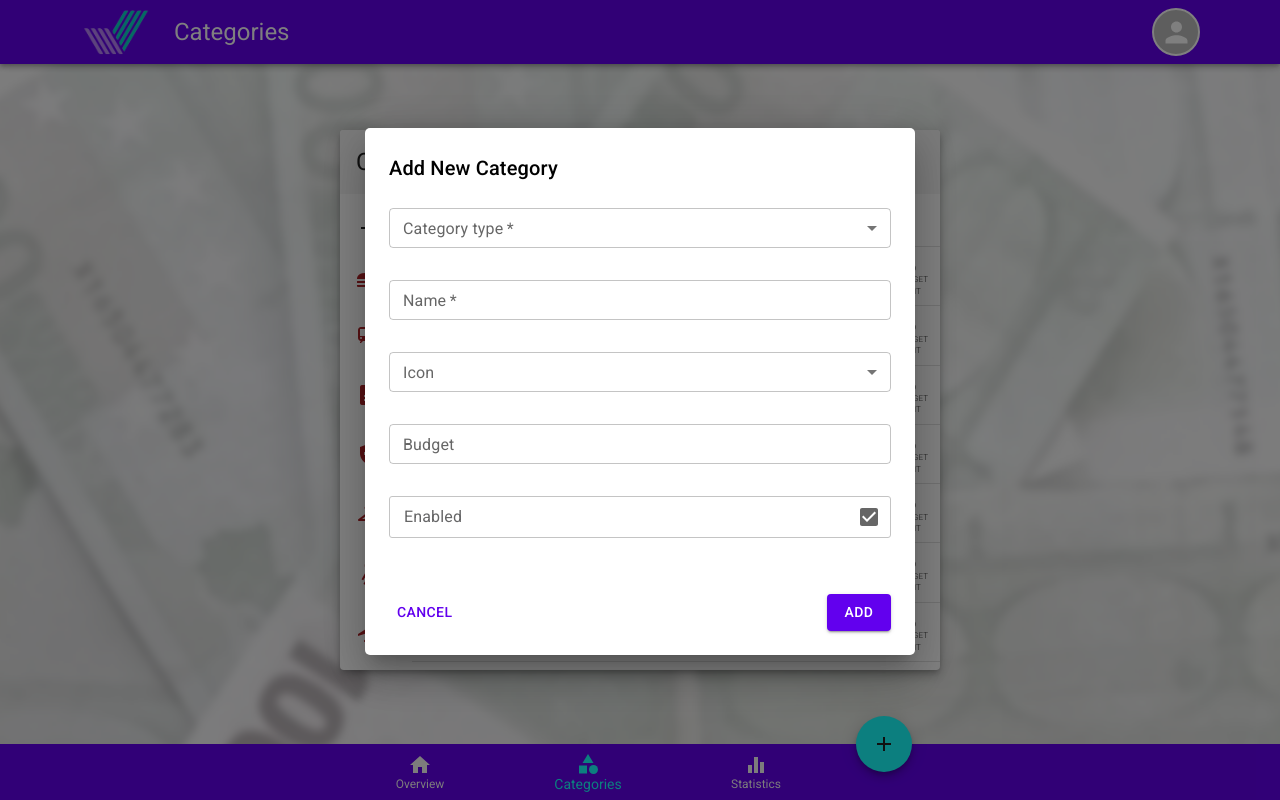
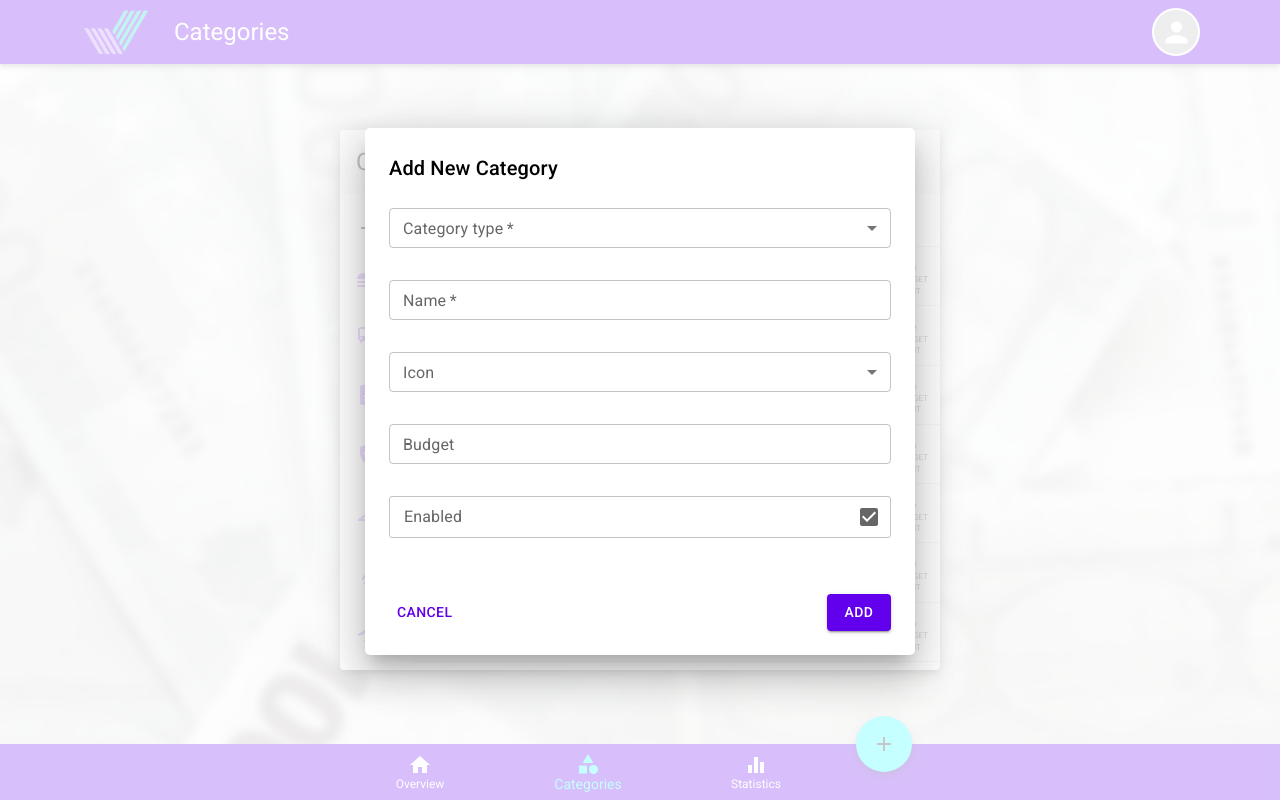
Before and after one commit to daniela-damjanoska/Project03-React.js-MUI--CoinTracker, a React (Create React App) app: page /categories in a window 1280 px wide. Both pictures are taken after a click on the item "Add New Category". Built offline with nearby package versions, Linux system fonts and the light colour scheme.

Commit message:
category dropdown fixed, backdrop modal color changed to white, work in progress

```diff
--- a/src/Components/CategoryModal.jsx
+++ b/src/Components/CategoryModal.jsx
@@ -70,6 +70,11 @@ export default function CategoryModal({ closeModal, addOrEdit }) {
             onClose={closeModal}
             aria-labelledby="modal-title"
             aria-describedby="modal-description"
+            sx={{
+                '& .MuiBackdrop-root': {
+                    backgroundColor: '#ffffffbf',
+                },
+            }}
         >
             <Box
                 sx={{
--- a/src/Components/EntryModal.jsx
+++ b/src/Components/EntryModal.jsx
@@ -36,6 +36,19 @@ export default function EntryModal({ closeModal, typeDefault }) {
 
     const { categories } = useContext(Context);
 
+    const filteredEnabledCategories = categories.filter(
+        category => category.isEnabled === true
+    );
+
+    const filteredIncomeOrExpenseCategories =
+        entryType === 'income'
+            ? filteredEnabledCategories.filter(
+                  category => category.type === 'income'
+              )
+            : filteredEnabledCategories.filter(
+                  category => category.type === 'expense'
+              );
+
     const matches = useMediaQuery('(min-width:601px)');
 
     const handleModalClosing = () => closeModal();
@@ -54,17 +67,6 @@ export default function EntryModal({ closeModal, typeDefault }) {
 
         console.log(newEntry);
 
-        // isEditing
-        //     ? updateCategory(
-        //           3,
-        //           categoryType,
-        //           categoryName,
-        //           categoryIcon,
-        //           categoryBudget,
-        //           isEnabled
-        //       )
-        //     : addCategory(newCategory);
-
         handleModalClosing();
     };
 
@@ -74,6 +76,11 @@ export default function EntryModal({ closeModal, typeDefault }) {
             onClose={closeModal}
             aria-labelledby="modal-title"
             aria-describedby="modal-description"
+            sx={{
+                '& .MuiBackdrop-root': {
+                    backgroundColor: '#ffffffbf',
+                },
+            }}
         >
             <Box
                 sx={{
@@ -130,11 +137,13 @@ export default function EntryModal({ closeModal, typeDefault }) {
                             onChange={e => setCategory(e.target.value)}
                             MenuProps={MenuProps}
                         >
-                            {categories.map(({ name }, idx) => (
-                                <MenuItem value={name} key={idx}>
-                                    {name}
-                                </MenuItem>
-                            ))}
+                            {filteredIncomeOrExpenseCategories.map(
+                                ({ name }, idx) => (
+                                    <MenuItem value={name} key={idx}>
+                                        {name}
+                                    </MenuItem>
+                                )
+                            )}
                         </Select>
                     </FormControl>
                     <TextField
--- a/src/Components/Navigation.jsx
+++ b/src/Components/Navigation.jsx
@@ -24,7 +24,7 @@ export default function Navigation({ active }) {
     //for default type value
     const [isExpense, setIsExpense] = useState(true);
 
-    // const { addEntry, updateEntry } = useContext(Context);
+    const { categories, addEntry, updateEntry } = useContext(Context);
 
     const matches = useMediaQuery('(min-width:601px)');
 
@@ -115,6 +115,11 @@ export default function Navigation({ active }) {
                 onClose={handleCloseModal}
                 aria-labelledby="parent-modal-title"
                 aria-describedby="parent-modal-description"
+                sx={{
+                    '& .MuiBackdrop-root': {
+                        backgroundColor: '#ffffffbf',
+                    },
+                }}
             >
                 <Box
                     sx={{
--- a/src/Pages/Categories.jsx
+++ b/src/Pages/Categories.jsx
@@ -71,7 +71,7 @@ export default function Categories() {
                     >
                         <ListItemButton>
                             <ListItemIcon>
-                                <AddIcon color="dark"></AddIcon>
+                                <AddIcon color="dark" />
                             </ListItemIcon>
                             <ListItemText primary="Add New Category" />
                         </ListItemButton>
@@ -91,7 +91,7 @@ export default function Categories() {
                                     sx={{
                                         color:
                                             category.type === 'expense'
-                                                ? '#af2126'
+                                                ? '#b983fb'
                                                 : '#3caca4',
                                     }}
                                 >
@@ -99,7 +99,7 @@ export default function Categories() {
                                         sx={{
                                             color:
                                                 category.type === 'expense'
-                                                    ? '#af2126'
+                                                    ? '#b983fb'
                                                     : '#3caca4',
                                         }}
                                     >
```
